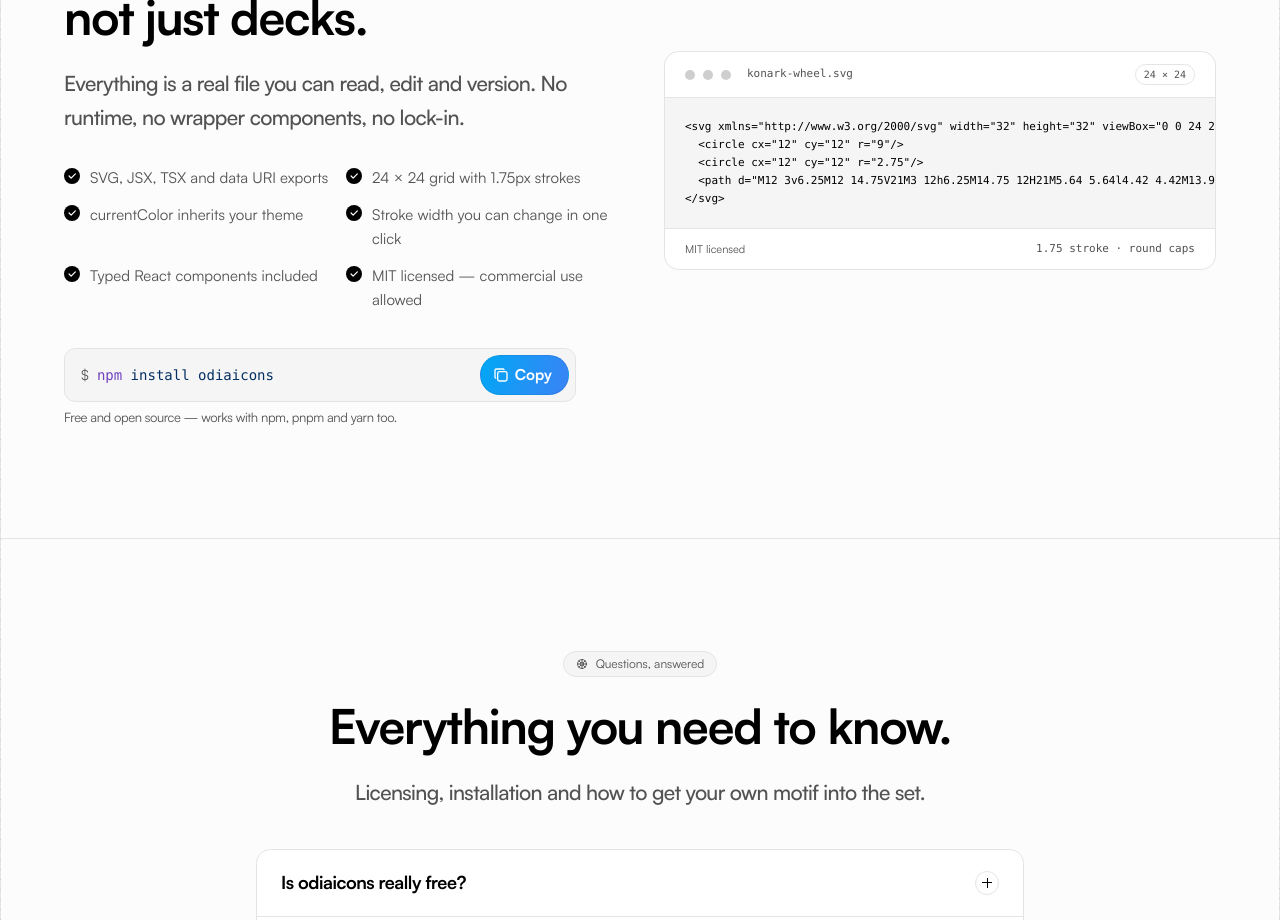
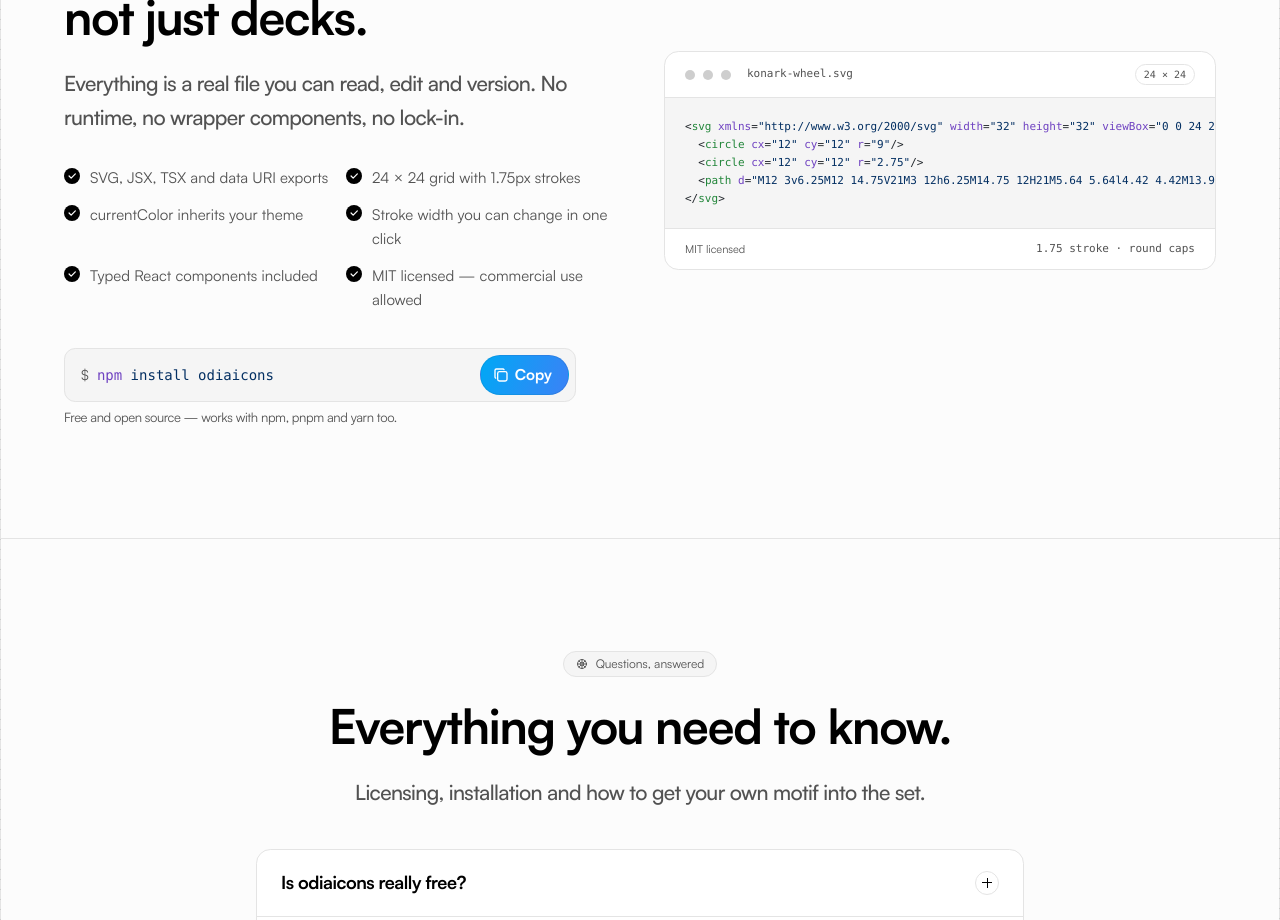
Before and after one commit to rudranboitei/odia-icons, a Next.js app: page / in a window 1280 px wide. Shown: the part 4200-5120 px from the top of the page. Built offline with nearby package versions, Linux system fonts and the light colour scheme.

Commit message:
Fix Shiki highlighting in dev and highlight developer code

```diff
--- a/next.config.ts
+++ b/next.config.ts
@@ -2,6 +2,7 @@ import type { NextConfig } from "next";
 
 const nextConfig: NextConfig = {
   /* config options here */
+  allowedDevOrigins: ["127.0.0.1"],
   experimental: {
     agentFeedback: true,
   },
--- a/src/components/developer.tsx
+++ b/src/components/developer.tsx
@@ -3,6 +3,7 @@ import { siteConfig } from "@/lib/site-config"
 import { iconsByName, toSvg } from "@/lib/icons"
 import { Eyebrow } from "./eyebrow"
 import { InstallBox } from "./install-box"
+import { ShikiCode } from "./shiki-code"
 
 export function DeveloperSection() {
   const { developer } = siteConfig
@@ -55,7 +56,7 @@ export function DeveloperSection() {
             </span>
           </div>
           <pre className="overflow-x-auto bg-muted p-5 font-mono text-[11px] leading-relaxed text-foreground">
-            <code>{snippet}</code>
+            <ShikiCode code={snippet} lang="xml" />
           </pre>
           <div className="flex items-center justify-between border-t border-border px-5 py-3 text-[11px] text-muted-foreground">
             <span>MIT licensed</span>
```
Also changed, not shown: 1 other file (tests, documents, lock files or other folders).
